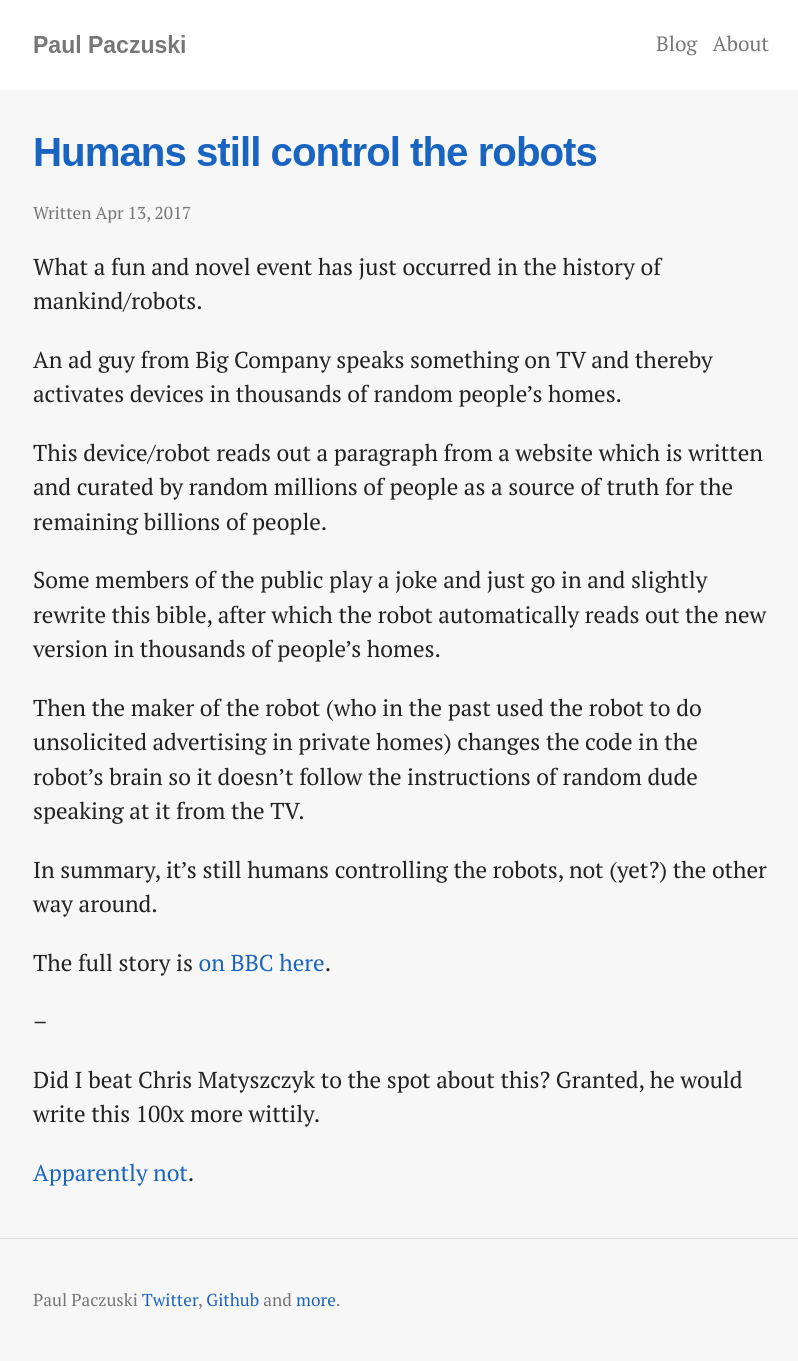
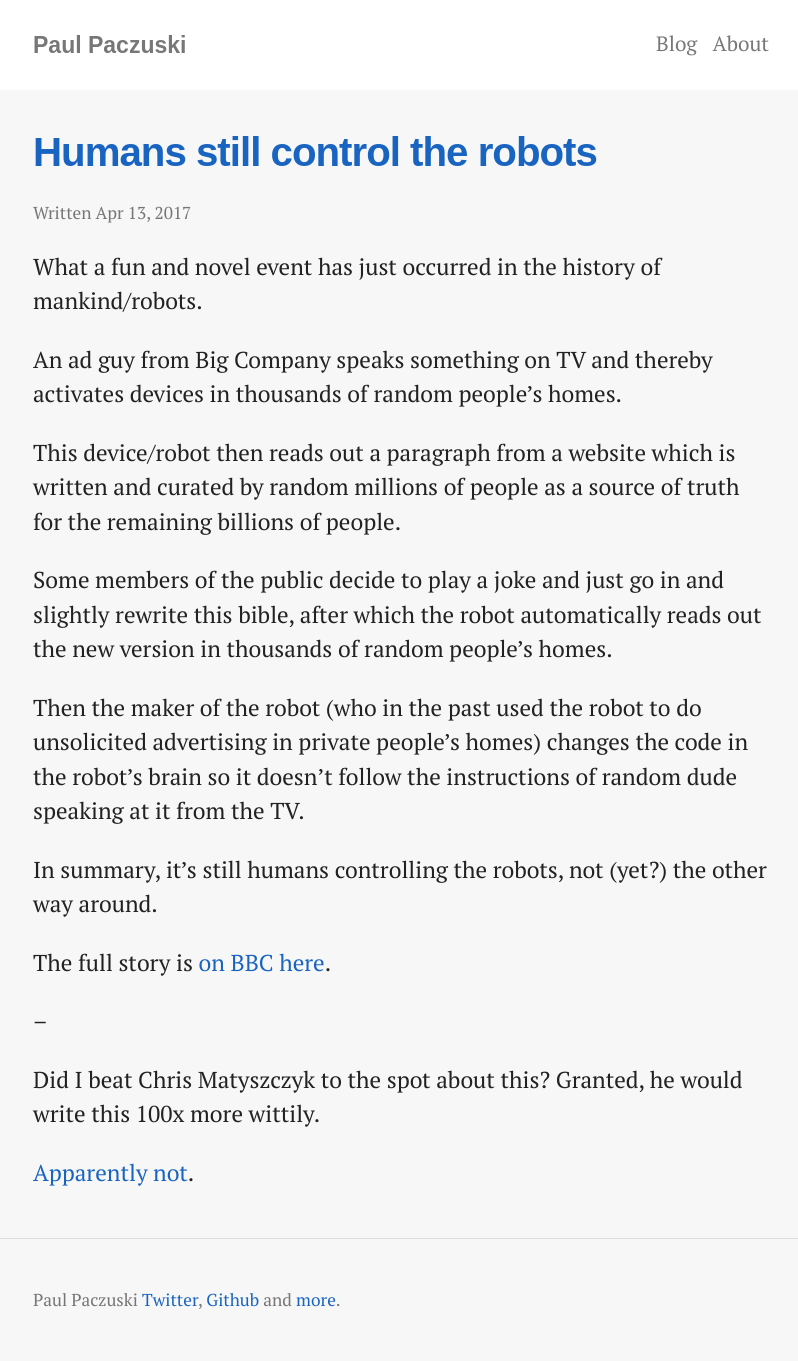
Before and after one commit to pavopax/pavopax.github.io, a Jekyll site: the page built from _posts/2017-04-13-humans-still-control-robots.md, in a window 1280 px wide. Shown: the whole page, without its empty margins (239-1037 px from the left). Built offline with Jekyll 4.4.1, drawn with Linux system fonts in a browser that asks for light colours; nearby versions of some CDN libraries.

Commit message:
[tweak] Clarify blog post

```diff
--- a/_posts/2017-04-13-humans-still-control-robots.md
+++ b/_posts/2017-04-13-humans-still-control-robots.md
@@ -9,17 +9,17 @@
 An ad guy from Big Company speaks something on TV and thereby activates devices
 in thousands of random people's homes.
 
-This device/robot reads out a paragraph from a website which is written and
-curated by random millions of people as a source of truth for the remaining
+This device/robot then reads out a paragraph from a website which is written
+and curated by random millions of people as a source of truth for the remaining
 billions of people.
 
-Some members of the public play a joke and just go in and slightly rewrite this
-bible, after which the robot automatically reads out the new version in
-thousands of people's homes.
+Some members of the public decide to play a joke and just go in and slightly
+rewrite this bible, after which the robot automatically reads out the new
+version in thousands of random people's homes.
 
 Then the maker of the robot (who in the past used the robot to do unsolicited
-advertising in private homes) changes the code in the robot's brain so it
-doesn't follow the instructions of random dude speaking at it from the TV.
+advertising in private people's homes) changes the code in the robot's brain so
+it doesn't follow the instructions of random dude speaking at it from the TV.
 
 In summary, it's still humans controlling the robots, not (yet?) the other way
 around.
```
